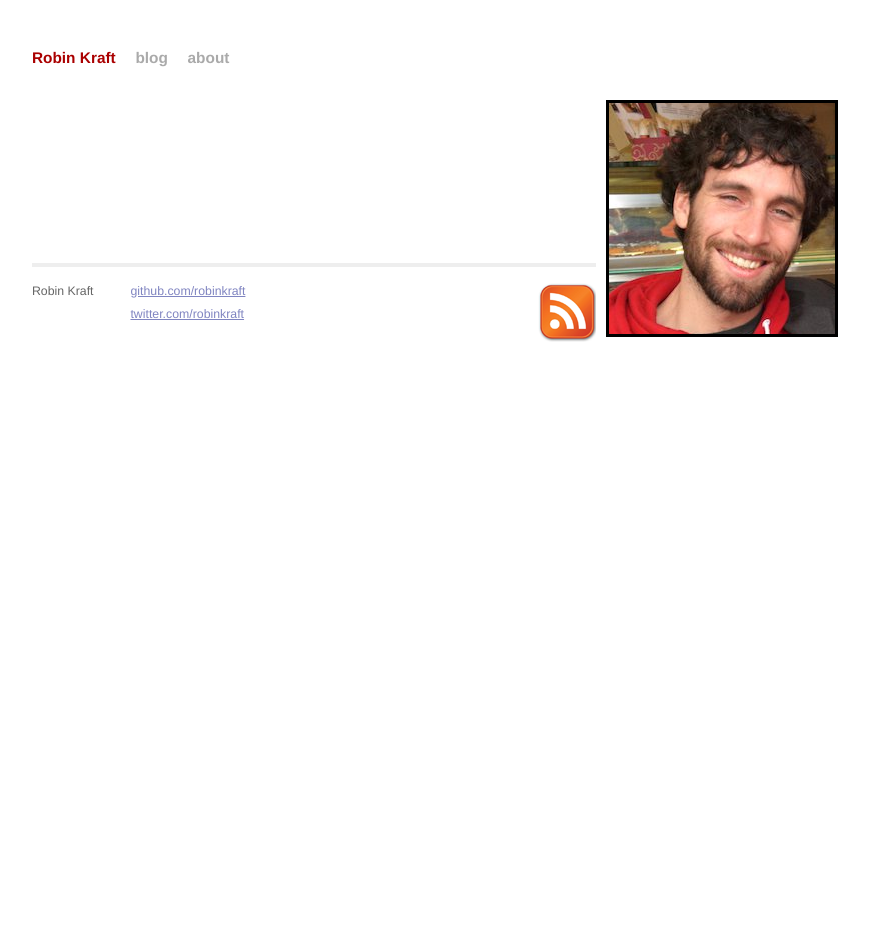
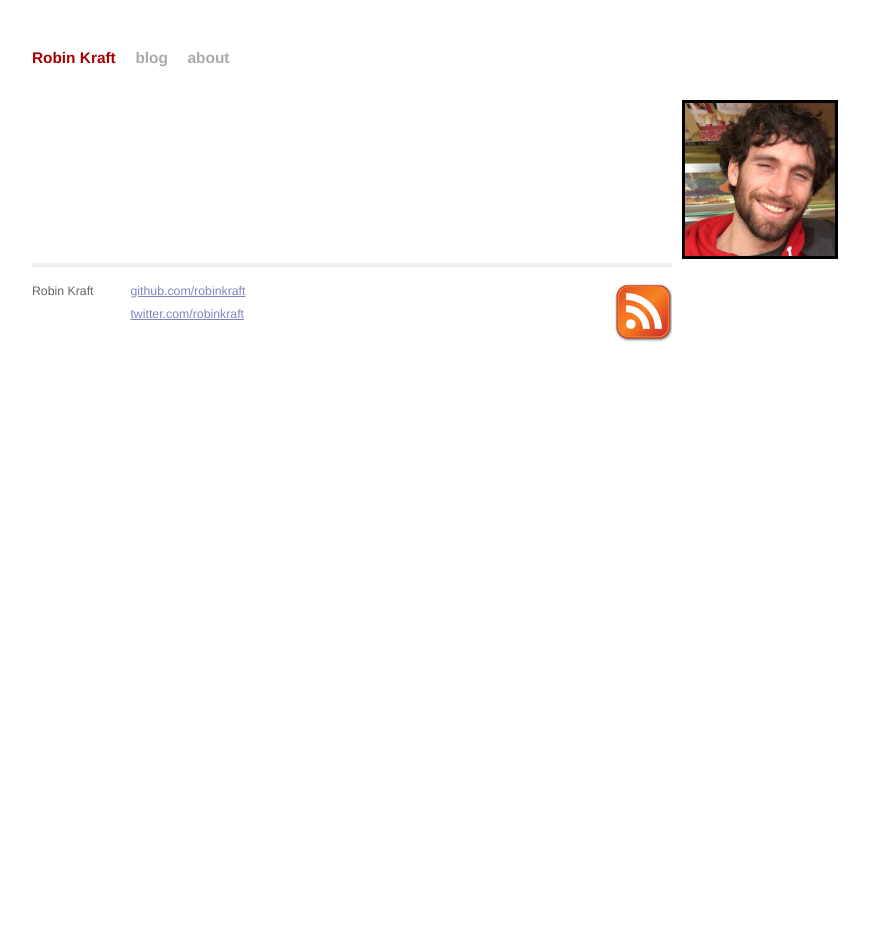
Before and after one commit to robinkraft/robinkraft.github.com, a Jekyll site: the page built from about.html, in a window 1280 px wide. Shown: the whole page, without its empty margins (200-1069 px from the left). Built offline with Jekyll 4.4.1, drawn with Linux system fonts in a browser that asks for light colours.

Commit message:
Tweaked photo size

```diff
--- a/about.html
+++ b/about.html
@@ -4,7 +4,7 @@ title: About
 ---
 
 <img src="/images/robin.png"
-height=231 width=226
+height=153 width=150
 align=right
  style="border:3px solid #000000; margin: 0px 10px 10px 10px;" />
 
```
